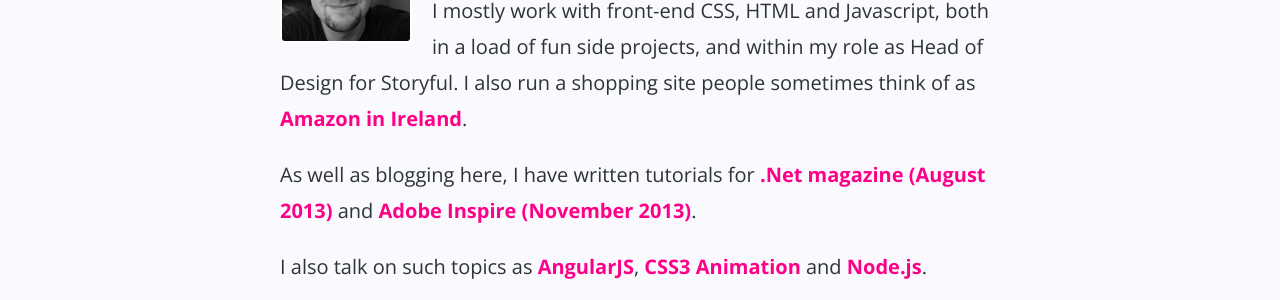
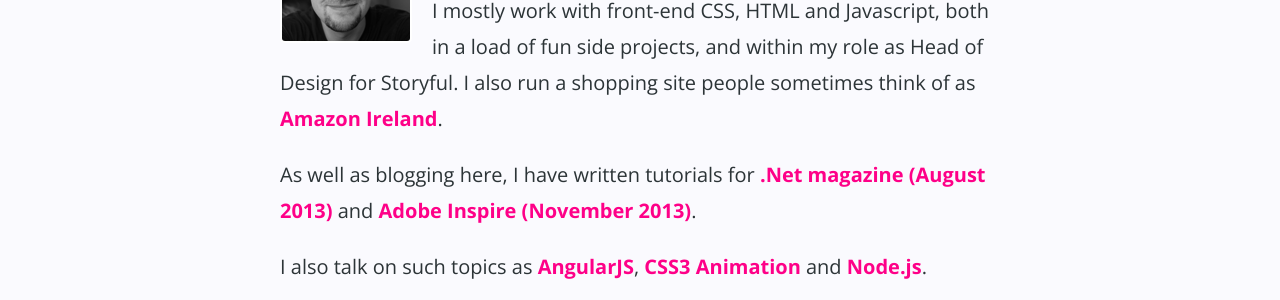
Before and after one commit to donovanh/donovanh.github.com, a Jekyll site: the page built from about/index.html, in a window 1280 px wide. Shown: the part 321-621 px from the top of the page. Built offline with Jekyll 4.4.1, drawn with Linux system fonts in a browser that asks for light colours; nearby versions of some CDN libraries.

```diff
--- a/_layouts/default.html
+++ b/_layouts/default.html
@@ -9,6 +9,7 @@
     <title>{% if page.title %} {{ page.title }} - {% endif %} hop.ie</title>
     <meta name="description" content="{% if page.description %}{{ page.description }}{% else %}Thoughts from Donovan's brain{% endif %}">
     <meta name="viewport" content="width=device-width, initial-scale=1">
+    <meta name="author" content="Donovan Hutchinson">
     <link rel="stylesheet" href="/stylesheets/screen.css">
     {% if page.newstylesheet %}
     <link rel="stylesheet" href="/stylesheets/{{ page.newstylesheet }}.css">
--- a/about/index.html
+++ b/about/index.html
@@ -12,7 +12,7 @@ bodyTag: internal
 
   <p>A Dublin based front-end web developer, building interesting things on the web for close to 15 years.</p>
 
-  <p>I mostly work with front-end CSS, HTML and Javascript, both in a load of fun side projects, and within my role as Head of Design for Storyful. I also run a shopping site people sometimes think of as <a href="http://www.shopireland.ie">Amazon in Ireland</a>.</p>
+  <p>I mostly work with front-end CSS, HTML and Javascript, both in a load of fun side projects, and within my role as Head of Design for Storyful. I also run a shopping site people sometimes think of as <a href="http://www.shopireland.ie">Amazon Ireland</a>.</p>
 
   <p>As well as blogging here, I have written tutorials for <a href="http://www.creativebloq.com/3d/how-create-impressive-3d-graphics-css3-21410672">.Net magazine (August 2013)</a> and <a href="http://www.adobe.com/inspire/2013/11/3d-css.html">Adobe Inspire (November 2013)</a>.</p>
 
```
